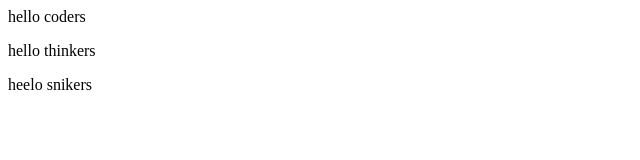
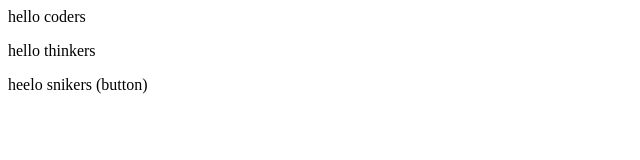
Before and after one commit to ishwarihase/initiation-demo, a plain HTML site: page index.html in a window 1280 px wide. Shown: the full height of the page, 0-640 px from the left. Drawn offline with Linux system fonts and the light colour scheme.

```diff
--- a/index.html
+++ b/index.html
@@ -1,3 +1,3 @@
 <P>hello coders</P>
 <P>hello thinkers</P>
-<p>heelo snikers</p>
+<p>heelo snikers (button)</p>
```
